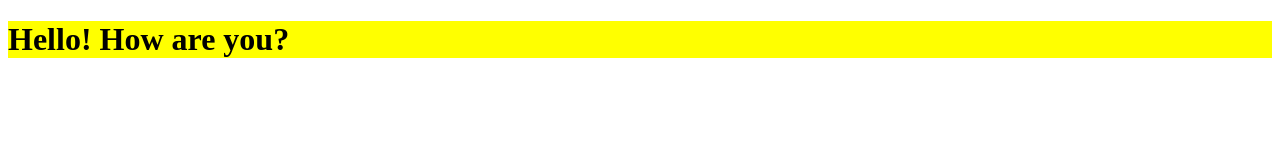
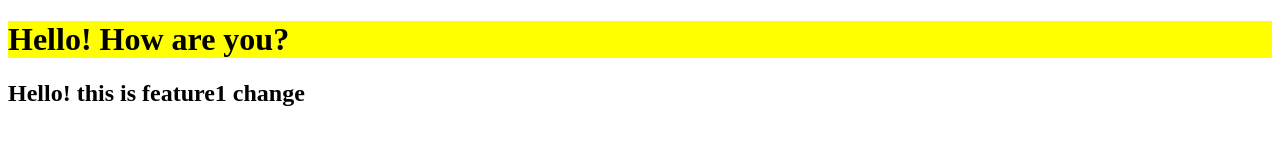
Before and after one commit to hamza434aug25gpt-boop/localrepo, a plain HTML site: page index.html in a window 1280 px wide. Drawn offline with Linux system fonts and the light colour scheme.

Commit message:
add new feature1

```diff
--- a/index.html
+++ b/index.html
@@ -8,5 +8,6 @@
 </head>
 <body>
     <h1>Hello! How are you?</h1>
+    <h2>Hello! this is feature1 change</h2>
 </body>
 </html>
```
